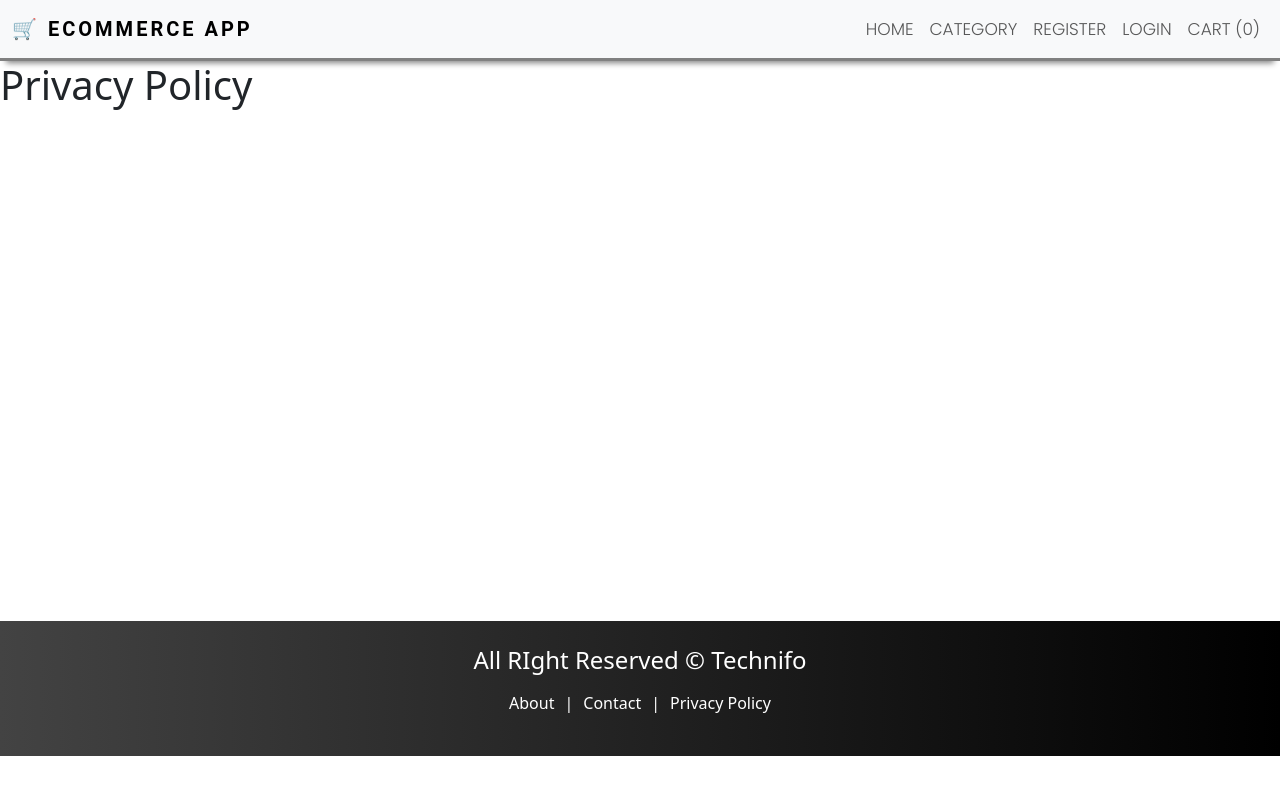
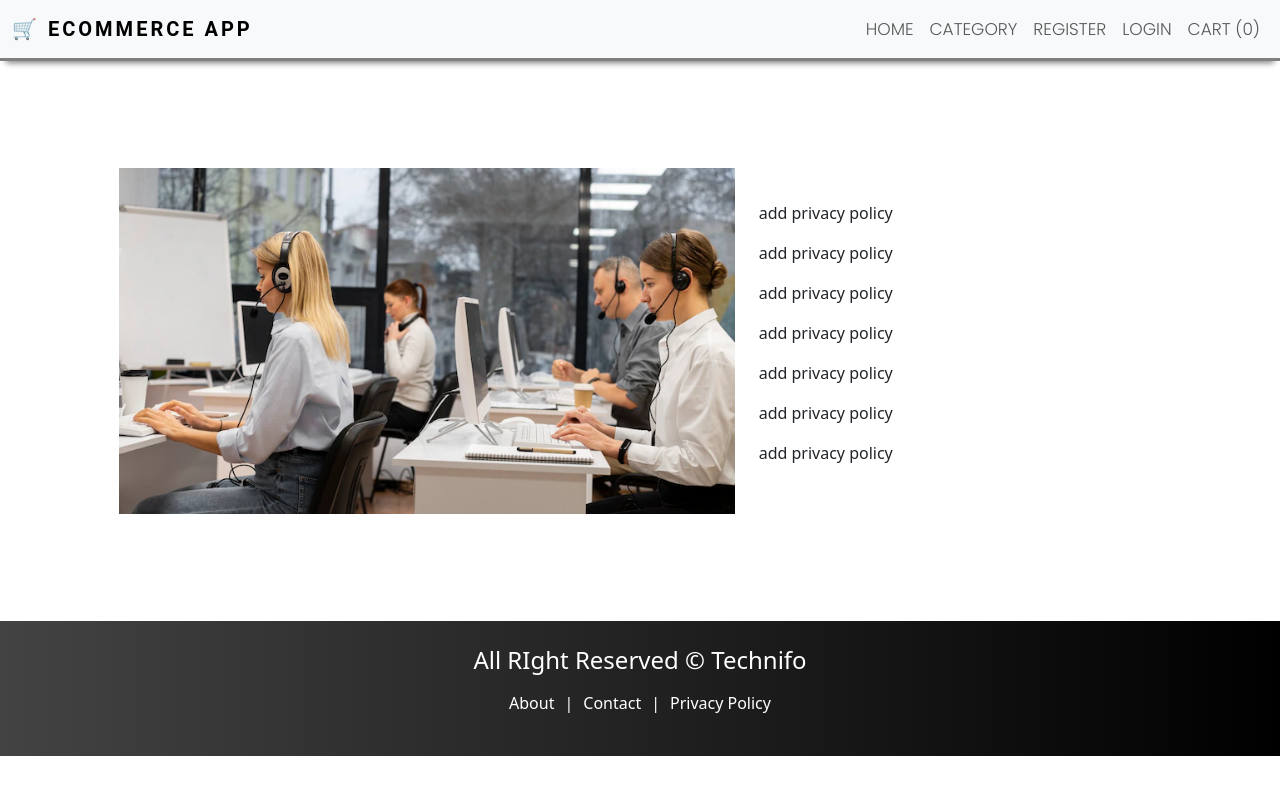
Before and after one commit to MuhammadDanishKhan16259/Ecommerce-Website-Mern, a React (Vite) app in the folder client/: page /policy in a window 1280 px wide. Shown: the top 794 px of the page. Built offline with nearby package versions, Linux system fonts and the light colour scheme.

Commit message:
register-start-today

```diff
--- a/client/src/pages/Policy.jsx
+++ b/client/src/pages/Policy.jsx
@@ -5,7 +5,24 @@ import Layout from "../components/Layout/Layout";
 const Policy = () => {
   return (
     <Layout title={"Privacy Policy"}>
-      <h1>Privacy Policy</h1>
+      <div className="row contactus ">
+        <div className="col-md-6 ">
+          <img
+            src="/images/contactus.jpeg"
+            alt="contactus"
+            style={{ width: "100%" }}
+          />
+        </div>
+        <div className="col-md-4">
+          <p>add privacy policy</p>
+          <p>add privacy policy</p>
+          <p>add privacy policy</p>
+          <p>add privacy policy</p>
+          <p>add privacy policy</p>
+          <p>add privacy policy</p>
+          <p>add privacy policy</p>
+        </div>
+      </div>
     </Layout>
   );
 };
```
Also changed, not shown: client/package.json (+6 -1 lines), client/src/pages/Auth/Register.jsx (+29 -0 lines), 1 other file (tests, documents, lock files or other folders).
